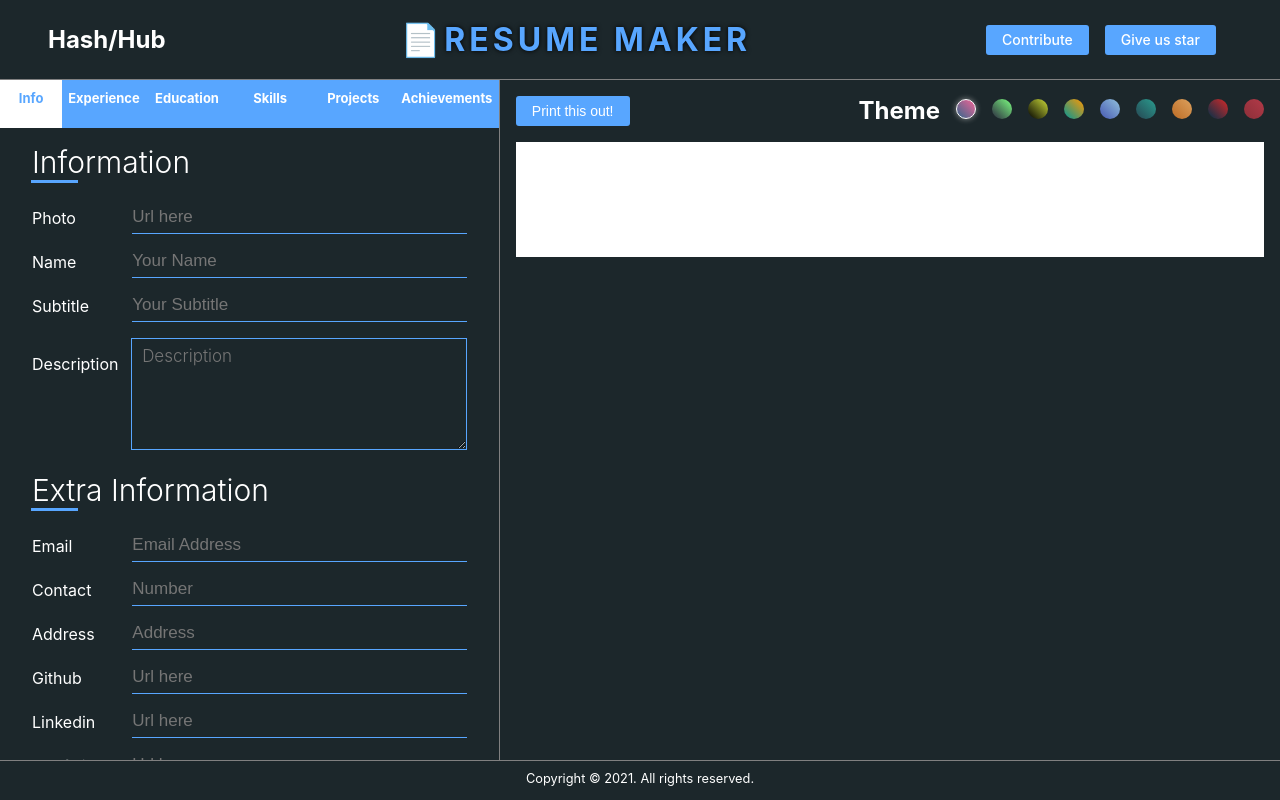
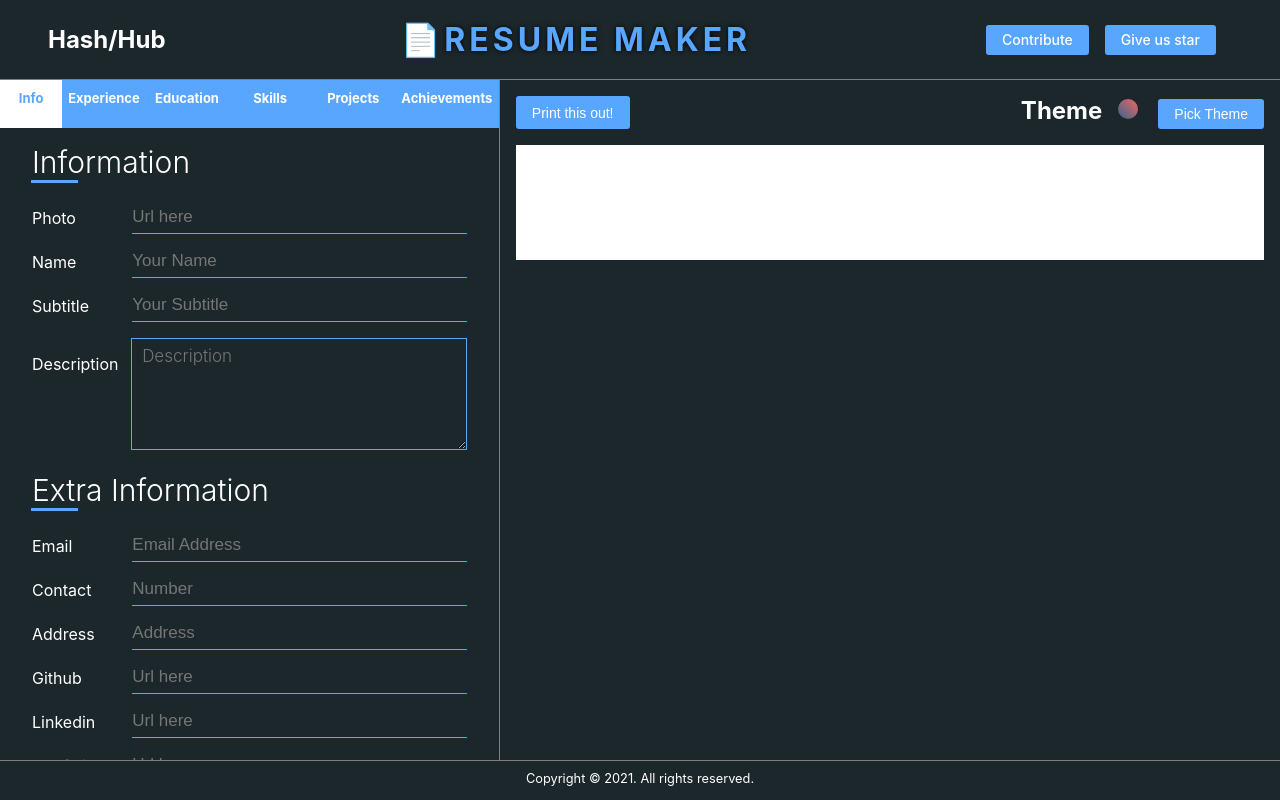
Before and after one commit to vedant-jain03/Resume-Maker, a React (Create React App) app: page / in a window 1280 px wide. Built offline with nearby package versions, Linux system fonts and the light colour scheme.

Commit message:
added custom theme

```diff
--- a/package.json
+++ b/package.json
@@ -9,6 +9,7 @@
     "@testing-library/jest-dom": "^5.13.0",
     "@testing-library/react": "^11.2.7",
     "@testing-library/user-event": "^12.8.3",
+    "material-ui-color": "^1.2.0",
     "react": "^17.0.2",
     "react-dom": "^17.0.2",
     "react-scripts": "4.0.3",
@@ -17,7 +18,7 @@
   },
   "scripts": {
     "predeploy": "npm run build",
-  "deploy": "gh-pages -d build",
+    "deploy": "gh-pages -d build",
     "start": "react-scripts start",
     "build": "react-scripts build",
     "test": "react-scripts test",
--- a/src/component/Homepage.css
+++ b/src/component/Homepage.css
@@ -278,7 +278,9 @@
     background: white;
 }
 .print-button,
-.add-edu-button{
+.add-edu-button,
+.pick-theme-button,
+.save-theme-button{
     position: relative;
     display: inline-block;
     padding: 5px 16px;
@@ -316,7 +318,8 @@
     align-items: baseline;
     border-radius: 10px;
 }
-.up .theme div{
+.up .theme div,
+.colors{
     height: 20px;
     width: 20px;
     margin-left:1rem;
@@ -326,10 +329,10 @@
 45deg
 , #34678c, #f26496);
 }
-.up .theme .active{
-    border: 1px solid white;
-    box-shadow: 0 0 5px 1px rgb(255 250 250 / 33%);
-
+.up .theme .active,
+.colors-active{
+    border: 3px solid #34678c;
+    box-shadow: 0 0 5px 1px #34678c;
 }
 /* footer */
 .footer {
--- a/src/component/Homepage.jsx
+++ b/src/component/Homepage.jsx
@@ -8,6 +8,12 @@ import Education from "./Education"
 import Achievements from "./Achievements"
 import { useReactToPrint } from 'react-to-print';
 import { ComponentToPrint } from './ComponentToPrint';
+import Popover from '@material-ui/core/Popover';
+import Card from '@material-ui/core/Card';
+import CardContent from '@material-ui/core/CardContent';
+import { ColorPicker } from 'material-ui-color';
+
+
 //Homepage
 function Homepage() {
     const componentRef = useRef();
@@ -167,10 +173,43 @@ function Homepage() {
     //Theme Hooks
     const [primary,setprimary]=useState('#34678c')
     const [secondary,setsecondary]=useState('rgb(242, 100, 100)')
+    const themeList = [
+        ['#34678c','rgb(242, 100, 100)'],
+        ['#2b273f','#7cff81'],
+        ['black','#cddc39'],
+        ['rgb(0 150 151)','#ff9800'],
+        ['rgb(70 88 178)','#91c1dc'],
+        ['rgb(38 70 83)','#2a9d8f'],
+        ['rgb(188 108 37)','#dda15e'],
+        ['rgb(0 48 73)','#d62828'],
+        ['rgb(140 47 57)','#b23a48'],
+    ]
+    const [themes, setthemes] = useState(themeList)
+    const [picker1Color, setPicker1Color]= useState('#34678c')
+    const [picker2Color, setPicker2Color]= useState('rgb(242, 100, 100)')
+    const [anchorEl, setAnchorEl] = useState(null);
+    const [activeColor, setActiveColor] = useState(0)
+    const handleClickPopover = (event) => {
+        setAnchorEl(event.currentTarget);
+      };
 
+      const handleClosePopover = () => {
+        setAnchorEl(null);
+      };
 
+      const openPopover = Boolean(anchorEl);
+      const idPopover = openPopover ? 'simple-popover' : undefined;
+      const chooseColor = (theme,index) => {
+          setprimary(theme[0])
+          setsecondary(theme[1])
+          setAnchorEl(null)
+          setActiveColor(index)
+      }
+      const saveTheme = () => {
+        const theme = [picker1Color,picker2Color]
+        setthemes([...themes,theme])
+      }
     // Use Effect Hook
-
     useEffect(()=>{
         const prename=(localStorage.getItem("name")===null?'':localStorage.getItem("name"))
         setname(prename);
@@ -196,6 +235,7 @@ function Homepage() {
         setexp4((localStorage.getItem('exp')==null?exp4:JSON.parse(localStorage.getItem('exp'))[3]))
         setexp5((localStorage.getItem('exp')==null?exp5:JSON.parse(localStorage.getItem('exp'))[4]))
         setexp6((localStorage.getItem('exp')==null?exp6:JSON.parse(localStorage.getItem('exp'))[5]))
+        setthemes((localStorage.getItem('themes')==null?themeList:JSON.parse(localStorage.getItem('themes'))))
     },[])
     useEffect(()=>{
         localStorage.setItem("photourl",photourl)
@@ -213,8 +253,9 @@ function Homepage() {
         localStorage.setItem("edu",JSON.stringify(edu))
         localStorage.setItem("project",JSON.stringify([project, project2, project3, project4]))
         localStorage.setItem("exp",JSON.stringify([exp, exp2, exp3, exp4, exp5, exp6]))
+        localStorage.setItem("themes",JSON.stringify(themes))
     },[name,subtitle,photourl,userdesc,email,contact,address,github,portfolio,linkedin,exp, skills, list,
-        edu, project, project2, project3, project4, exp, exp2, exp3, exp4, exp5, exp6])
+        edu, project, project2, project3, project4, exp, exp2, exp3, exp4, exp5, exp6, themes])
     return (
         <div id="main">
             <header className="header">
@@ -341,42 +382,34 @@ function Homepage() {
                         <button className="print-button" onClick={handlePrint}>Print this out!</button>
                         <div className="theme">
                             <h2>Theme</h2>
-                            <div className={primary==='#34678c'?"combo active":'combo'}  onClick={()=>{
-                                setprimary('#34678c')
-                                setsecondary('rgb(242, 100, 100)')
-                            }} ></div>
-                            <div className={primary==='#2b273f'?'combo active':'combo'} style={{background:'linear-gradient(45deg, #2b273f, #7cff81)'}}  onClick={()=>{
-                                setprimary('#2b273f')
-                                setsecondary('#7cff81')
-                            }}  ></div>
-                            <div className={primary==='black'?'combo active':'combo'} style={{background:'linear-gradient(45deg, black, #cddc39)'}}  onClick={()=>{
-                                setprimary('black')
-                                setsecondary('#cddc39')
-                            }}  ></div>
-                            <div className={primary==='rgb(0 150 151)'?'combo active':'combo'} style={{background:'linear-gradient(45deg, rgb(0 150 151), #ff9800)'}}  onClick={()=>{
-                                setprimary('rgb(0 150 151)')
-                                setsecondary('#ff9800')
-                            }}  ></div>
-                            <div className={primary==='rgb(70 88 178)'?'combo active':'combo'} style={{background:'linear-gradient(45deg, rgb(70 88 178), #91c1dc)'}}  onClick={()=>{
-                                setprimary('rgb(70 88 178)')
-                                setsecondary('#91c1dc')
-                            }}  ></div>
-                            <div className={primary==='rgb(38 70 83)'?'combo active':'combo'} style={{background:'linear-gradient(45deg, rgb(38 70 83), #2a9d8f)'}}  onClick={()=>{
-                                setprimary('rgb(38 70 83)')
-                                setsecondary('#2a9d8f')
-                            }}  ></div>
-                            <div className={primary==='rgb(188 108 37)'?'combo active':'combo'} style={{background:'linear-gradient(45deg, rgb(188 108 37), #dda15e)'}}  onClick={()=>{
-                                setprimary('rgb(188 108 37)')
-                                setsecondary('#dda15e')
-                            }}  ></div>
-                            <div className={primary==='rgb(0 48 73)'?'combo active':'combo'} style={{background:'linear-gradient(45deg, rgb(0 48 73), #d62828)'}}  onClick={()=>{
-                                setprimary('rgb(0 48 73)')
-                                setsecondary('#d62828')
-                            }}  ></div>
-                            <div className={primary==='rgb(140 47 57)'?'combo active':'combo'} style={{background:'linear-gradient(45deg, rgb(140 47 57), #b23a48)'}}  onClick={()=>{
-                                setprimary('rgb(140 47 57)')
-                                setsecondary('#b23a48')
-                            }}  ></div>
+                            <div style={{background:`linear-gradient(45deg, ${primary}, ${secondary})`}} onClick={()=>{}} >
+                            </div>
+                            <button className="pick-theme-button" onClick={handleClickPopover} style={{marginLeft:'20px'}}>Pick Theme</button>
+                            <Popover id={idPopover} open={openPopover} anchorEl={anchorEl}  transformOrigin={{vertical: 'top',horizontal: 'left'}} onClose={handleClosePopover}>
+                                <Card sx={{ minWidth: 275}} >
+                                    <CardContent>
+                                        <div>
+                                            <div>
+                                                <h3 style={{display:"flex", marginTop:"4px"}}>Palette</h3>
+                                                <div style={{display:"flex", marginTop:"4px"}}>
+                                                    {themes.map((theme,index)=> (
+                                                        <div key={index} className={index===activeColor?'combo colors-active colors':'combo colors'} onClick={(e)=>chooseColor(theme,index)} style={{background:`linear-gradient(45deg, ${theme[0]}, ${theme[1]})`}} ></div>
+                                                    ))}
+                                                </div>
+                                            </div>
+                                            <div>
+                                                <h3 style={{marginTop:"4px"}}>Create New</h3>
+                                                <div className='colors' style={{background:`linear-gradient(45deg, ${picker1Color}, ${picker2Color})`}} ></div>
+                                                <div>
+                                                Primary <ColorPicker defaultValue={picker1Color} value={picker1Color} onChange={color => setPicker1Color(`#${color.hex}`)}   deferred disableAlpha/>
+                                                Secondary <ColorPicker defaultValue={picker2Color} value={picker2Color} onChange={color => setPicker2Color(`#${color.hex}`)}   deferred disableAlpha/>
+                                                </div>
+                                                <button style={{marginTop:'10px'}}  onClick={saveTheme} className="save-theme-button">Save Theme</button>
+                                            </div>
+                                        </div>
+                                    </CardContent>
+                                </Card>
+                            </Popover>
                         </div>
                     </div>
                     <div className="resume-preview">
```
Also changed, not shown: 1 other file (tests, documents, lock files or other folders).
